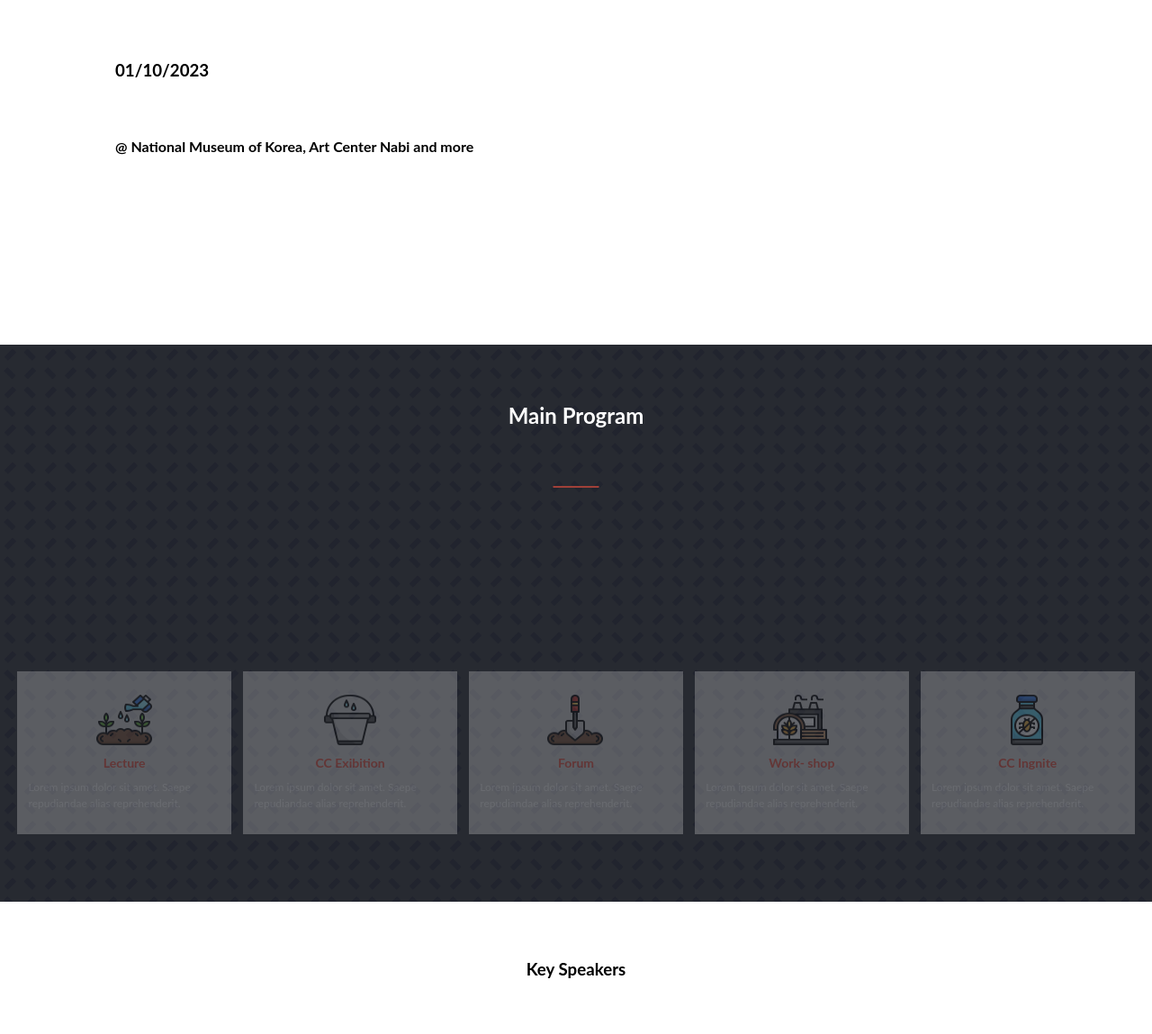
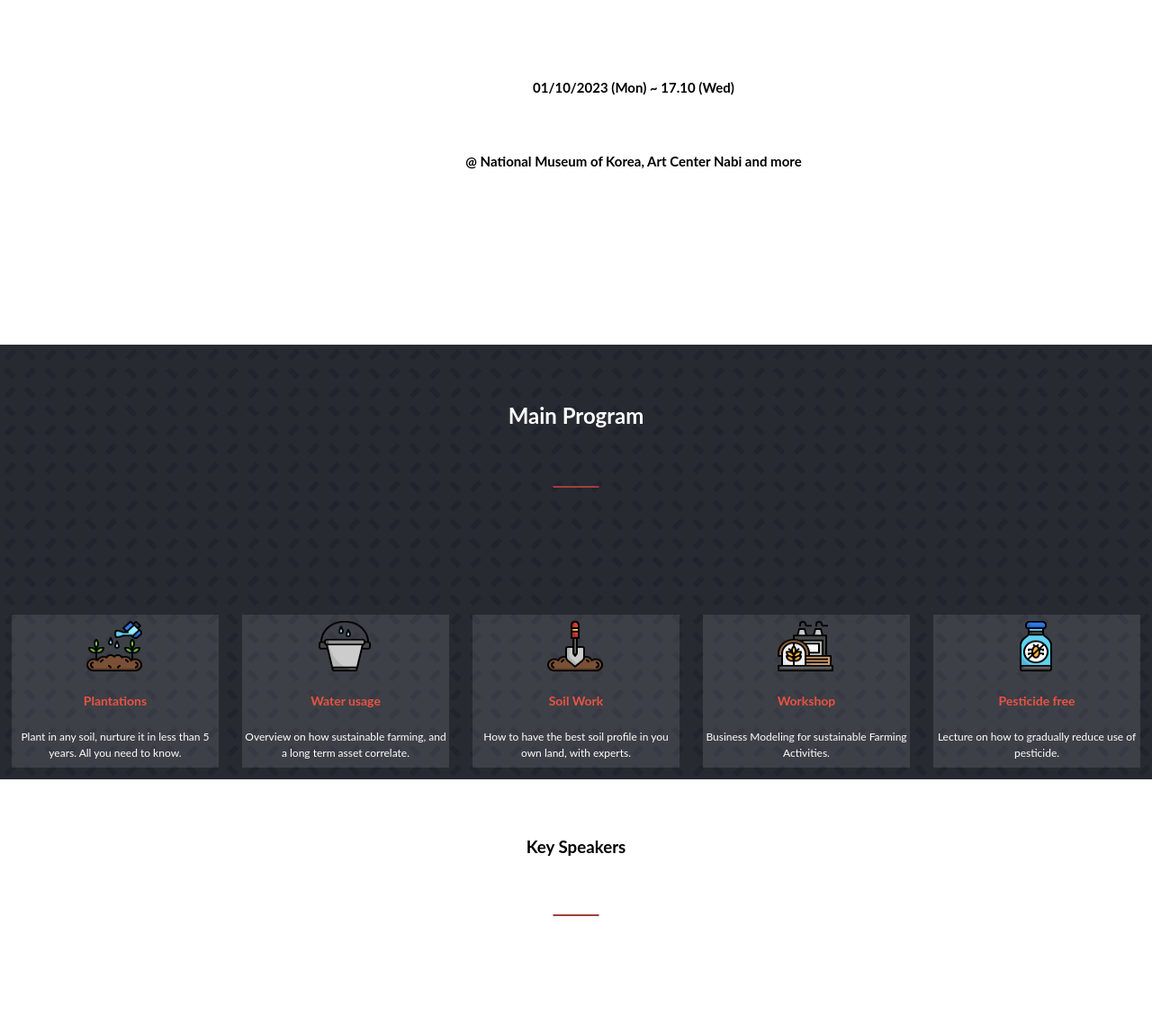
Before and after one commit to cancelei/Capstone-M1-Event-Page, a plain HTML site: page index.html in a window 1280 px wide. Shown: the part 300-1449 px from the top of the page at 90% size. Drawn offline with Linux system fonts and the light colour scheme; a web font is replaced by a local one.

Commit message:
Html update.

```diff
--- a/index.html
+++ b/index.html
@@ -38,14 +38,13 @@
       <div class="intro-box-paragraph">
         <p class="intro-paragraph">Annual celebration through an event for Organic enthusiats and experts. Harvest knowledge of each other.</p>
       </div>
-      <h3 class="intro-date">01/10/2023</h3>
+      <h3 class="intro-date">01/10/2023 (Mon) ~ 17.10 (Wed)</h3>
       <h4 class="intro-location">@ National Museum of Korea, Art Center Nabi and more</h4>
     </div>
   </section>
 
   <!-- Section Main Program with Cards -->
   <section class="Main-program">
-    <div class="main-program-parent">
 
       <h4 class="mainTitle">Main Program</h4>
       <img class="underline" src="/Assets/title_underlineMain_program.svg" alt="underline">
@@ -54,36 +53,35 @@
 
         <div class="cards">
           <img src="/Assets/regador.png" alt="" class="cardicon"></img>
-          <h4 class="cardtitle">Lecture</h4>
-          <p class="cardparagraph">Lorem ipsum dolor sit amet. Saepe repudiandae alias reprehenderit.
+          <h4 class="cardtitle">Plantations</h4>
+          <p class="cardparagraph">Plant in any soil, nurture it in less than 5 years. All you need to know.
           </p>
         </div>
 
         <div class="cards">
           <img src="/Assets/balde.png" alt="" class="cardicon"></img>
-          <h4 class="cardtitle">CC Exibition</h4>
-          <p class="cardparagraph">Lorem ipsum dolor sit amet. Saepe repudiandae alias reprehenderit.
+          <h4 class="cardtitle">Water usage</h4>
+          <p class="cardparagraph">Overview on how sustainable farming, and a long term asset correlate.
           </div>
 
         <div class="cards">
           <img src="/Assets/espatula.png" alt="" class="cardicon"></img>
-          <h4 class="cardtitle">Forum</h4>
-          <p class="cardparagraph">Lorem ipsum dolor sit amet. Saepe repudiandae alias reprehenderit.
+          <h4 class="cardtitle">Soil Work</h4>
+          <p class="cardparagraph">How to have the best soil profile in you own land, with experts.
         </div>
 
         <div class="cards">
           <img src="/Assets/fabrica.png" alt="" class="cardicon"></img>
-          <h4 class="cardtitle">Work- shop</h4>
-          <p class="cardparagraph">Lorem ipsum dolor sit amet. Saepe repudiandae alias reprehenderit.
+          <h4 class="cardtitle">Workshop</h4>
+          <p class="cardparagraph">Business Modeling for sustainable Farming Activities.
         </div>
 
         <div class="cards">
           <img src="/Assets/inseticida.png" alt="" class="cardicon"></img>
-          <h4 class="cardtitle">CC Ingnite</h4>
-          <p class="cardparagraph">Lorem ipsum dolor sit amet. Saepe repudiandae alias reprehenderit.
+          <h4 class="cardtitle">Pesticide free</h4>
+          <p class="cardparagraph">Lecture on how to gradually reduce use of pesticide.
         </div>
 
-      </div>
     </div>
   </section>
 
@@ -166,15 +164,13 @@
     <div class="speaker-header">
       <img class="speakerimg" src="/Assets/Speakers/speaker_05.png" alt="Foto of Yohai Benkler">
       <div class="headerdescription">
-        <a href="linkedin.com" class="speakername">Yohai Benkler</a>
-        <div class="speakertitle">Professor at Harvard Law School</div>
-        <div class="speakerdescriptiondesktop">Focusing on a collaborative approach in a networked environment, we created the concept of co-production based on sharing with open source software and Wikipedia.
-          (Major books: The Wealth of the Network, Penguins and Leviathan)
+        <a href="linkedin.com" class="speakername">Johanna Betley</a>
+        <div class="speakertitle">Professor at MIT</div>
+        <div class="speakerdescriptiondesktop">Focusing on Tecnology use in farming. How automation can improve the management costs and long term proftability for a better future.
         </div>
       </div>
     </div>
-    <div class="speakerdescription">Focusing on a collaborative approach in a networked environment, we created the concept of co-production based on sharing with open source software and Wikipedia.
-      (Major books: The Wealth of the Network, Penguins and Leviathan)
+    <div class="speakerdescription">Focusing on Tecnology use in farming. How automation can improve the management costs and long term proftability for a better future.
     </div>
   </div>
 
@@ -182,8 +178,8 @@
     <div class="speaker-header">
       <img class="speakerimg" src="/Assets/Speakers/speaker_06.png" alt="Foto of Yohai Benkler">
       <div class="headerdescription">
-        <a href="linkedin.com" class="speakername">Yohai Benkler</a>
-        <div class="speakertitle">Professor at Harvard Law School</div>
+        <a href="linkedin.com" class="speakername">John Witt</a>
+        <div class="speakertitle">Professor at Harvard Soil Studies</div>
         <div class="speakerdescriptiondesktop">Focusing on a collaborative approach in a networked environment, we created the concept of co-production based on sharing with open source software and Wikipedia.
           (Major books: The Wealth of the Network, Penguins and Leviathan)
         </div>
--- a/style.css
+++ b/style.css
@@ -67,26 +67,38 @@
 
 .intro-paragraph {
   padding-left: 5%;
+  line-height: 220%;
+  font-size: 1.125em;
+  text-align: justify;
 }
 
 .intro-date {
   padding: 5% 0 5% 10%;
+  font-size: 15px;
+  text-align: center;
+  letter-spacing: 0px;
 }
 
 .intro-location {
   padding-left: 10%;
+  font-size: 15px;
+  text-align: center;
 }
 
 /* Section Main Program */
 
 .Main-program {
-  background: #272A31 url(Assets/pattern_bg_black.png);
+  color: white;
+  background-color: var(--black);
+  background-image: url(Assets/pattern_bg_new.png);
 }
 
 .Main-program-cards {
+  color: white;
   display: flex;
   flex-direction: column;
-  padding: 5% 0;
+  justify-content: center;
+  align-items: center;
 }
 
 .mainTitle {
@@ -100,12 +112,12 @@
 .cards {
   display: flex;
   flex-direction: row;
-  background-color: var(--grey);
-  opacity: 0.3;
+  background-color: rgba(255, 255, 255, 0.1);
   gap: 10px;
-  margin: 1% 20px;
-  padding: 10px 5px 10px 2px;
+  margin: 1% 1%;
+  /* padding: 10px 5px 10px 2px; */
   flex-grow: 1;
+  width: 95%;
 }
 
 .cardicon {
@@ -119,6 +131,7 @@
   color: var(--orange);
   align-self: center;
   font-size: 14px;
+  min-width: 71px;
 }
 
 .cardparagraph {
@@ -126,8 +139,7 @@
   font-size: 0.75em;
   line-height: 1.5em;
   opacity: 1;
-  position: relative;
-  z-index: 3;
+  align-self: center;
 }
 
 
@@ -244,6 +256,7 @@
 
   .speakercard {
     padding: 1%;
+    width: 50%;
   }
 
   .speakertitle {
@@ -256,14 +269,19 @@
   }
 
   .Main-program-cards {
+    display: flex;
     flex-direction: row;
-    padding: 1% 1%;
+    justify-content: center;
+    /* padding: 1% 1%; */
   }
 
   .cards {
     display: flex;
     flex-direction: column;
-    padding: 2% 1%;
-    margin: 5% 0.5%;
+    /* padding: 2% 1%; */
+    /* margin: 5%; */
+    min-height: 170px;
+    justify-content: space-around;
+    text-align: center;
   }
 }
```
Also changed, not shown: Assets/pattern_bg_new.png (added).
